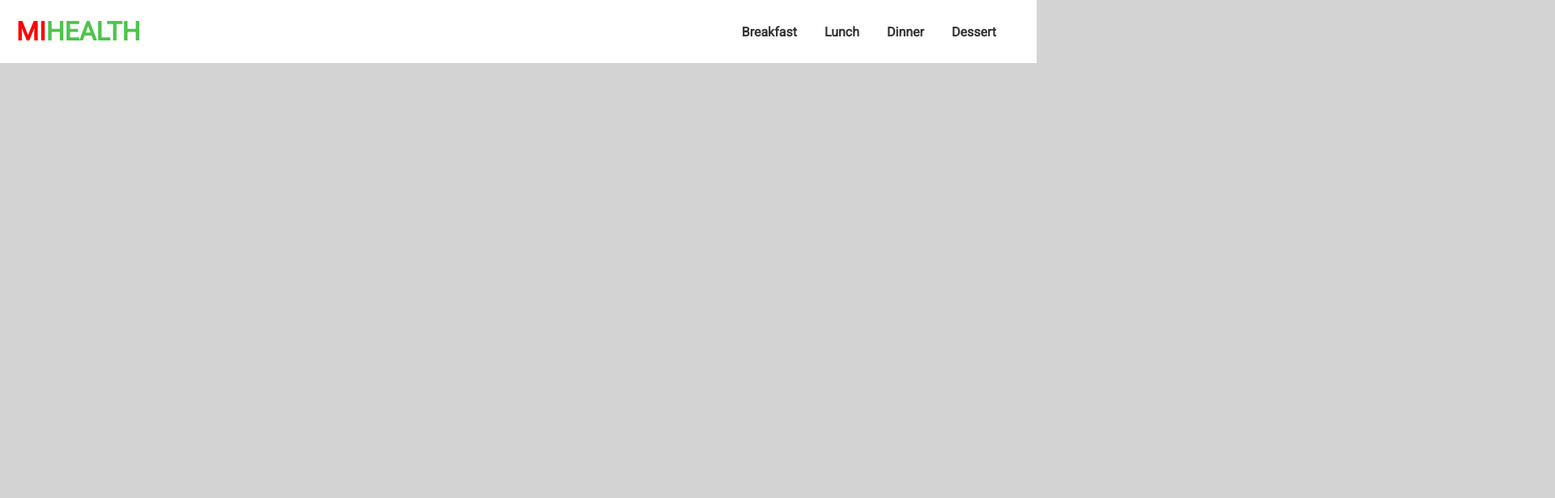
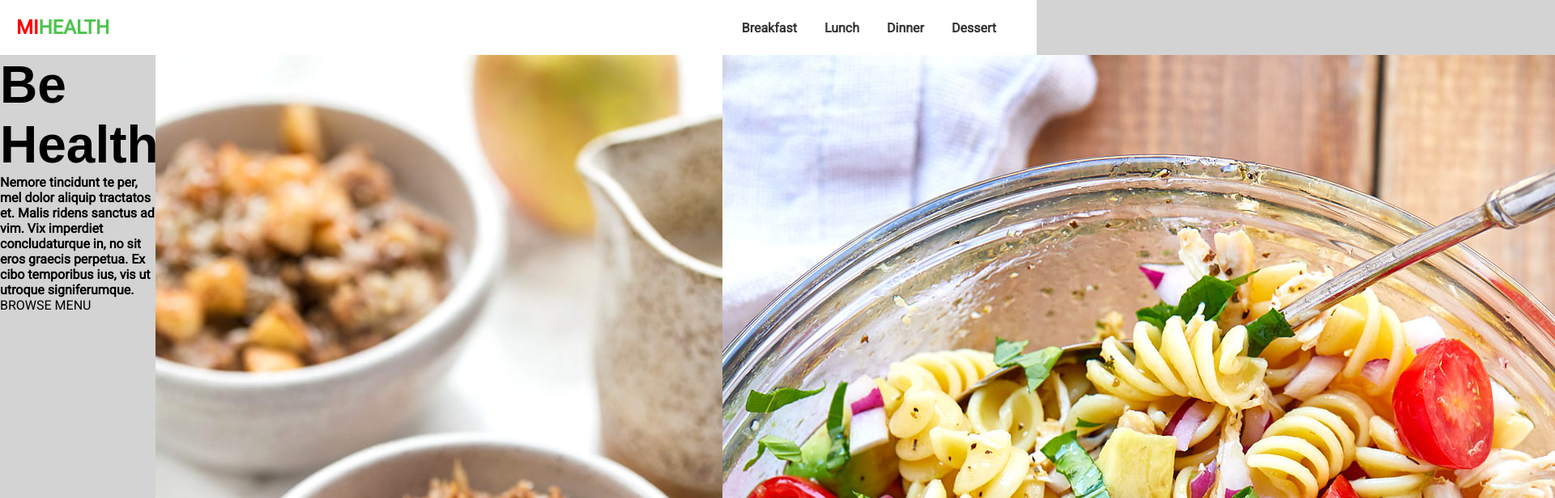
Before and after one commit to evcgit/html-project, a plain HTML site: page index.html in a window 1280 px wide. Shown: the top 616 px of the page at 81% size, 1920 px wide, since content can reach past the window. Drawn offline with Linux system fonts and the light colour scheme.

Commit message:
second commit. content page added

```diff
--- a/index.html
+++ b/index.html
@@ -11,7 +11,7 @@
 </head>
 <body>
     <div id="header">
-        <h1><span id="redLogo">MI</span>HEALTH</h1>
+        <h2><span id="redLogo">MI</span>HEALTH</h2>
 
         <ul>
             <li><a href="#" style="color: #333;">Breakfast</a></li>
@@ -20,5 +20,20 @@
             <li><a href="#" style="color: #333;">Dessert</a></li>
         </ul>
     </div>
+    <div id="content">
+        <div id="beHealthy">
+            <h1>Be Healthy</h1>
+            <p>
+                Nemore tincidunt te per, mel dolor aliquip tractatos et. Malis ridens sanctus ad vim.
+                Vix imperdiet concludaturque in, no sit eros graecis perpetua. Ex cibo temporibus ius, vis ut utroque signiferumque.
+            </p>
+            <a href="#" id="browseMenu">BROWSE MENU</a>
+        </div>
+        <div id="photosContainer">
+            <div class="photo"><img src="./images/apple-breakfast-quinoa-7.jpg"></div>
+            <div class="photo"><img src="./images/pasta-salad.jpg"></div>
+            <div class="photo"><img src="./images/shrimp.jpg"></div>
+        </div>
+    </div>
 </body>
 </html>
--- a/style.css
+++ b/style.css
@@ -17,7 +17,7 @@ body {
 }
 
 
-h1 {
+h2 {
     color: rgb(77, 196, 77);
     display: inline-block;
     font-weight: 600;
@@ -41,3 +41,33 @@ ul li a{
     display: inline-block;
     font-weight: bold;
 }
+/*------ Content ------*/
+#content {
+    display: flex;
+    flex-direction: row;
+}
+/*------ BeHealthy ------*/
+
+#beHealthy {
+    width: 15%;
+}
+
+h1 {
+    font-size: 4rem;
+    font-weight: bolder;
+    font-family: sans-serif;
+}
+
+p {
+    font-weight: 600;
+}
+
+#browseMenu {
+    text-decoration: none;
+    color: black;
+}
+ /*-----photos-----*/
+#photosContainer {
+    display: flex;
+    flex-direction: row;
+}
```
